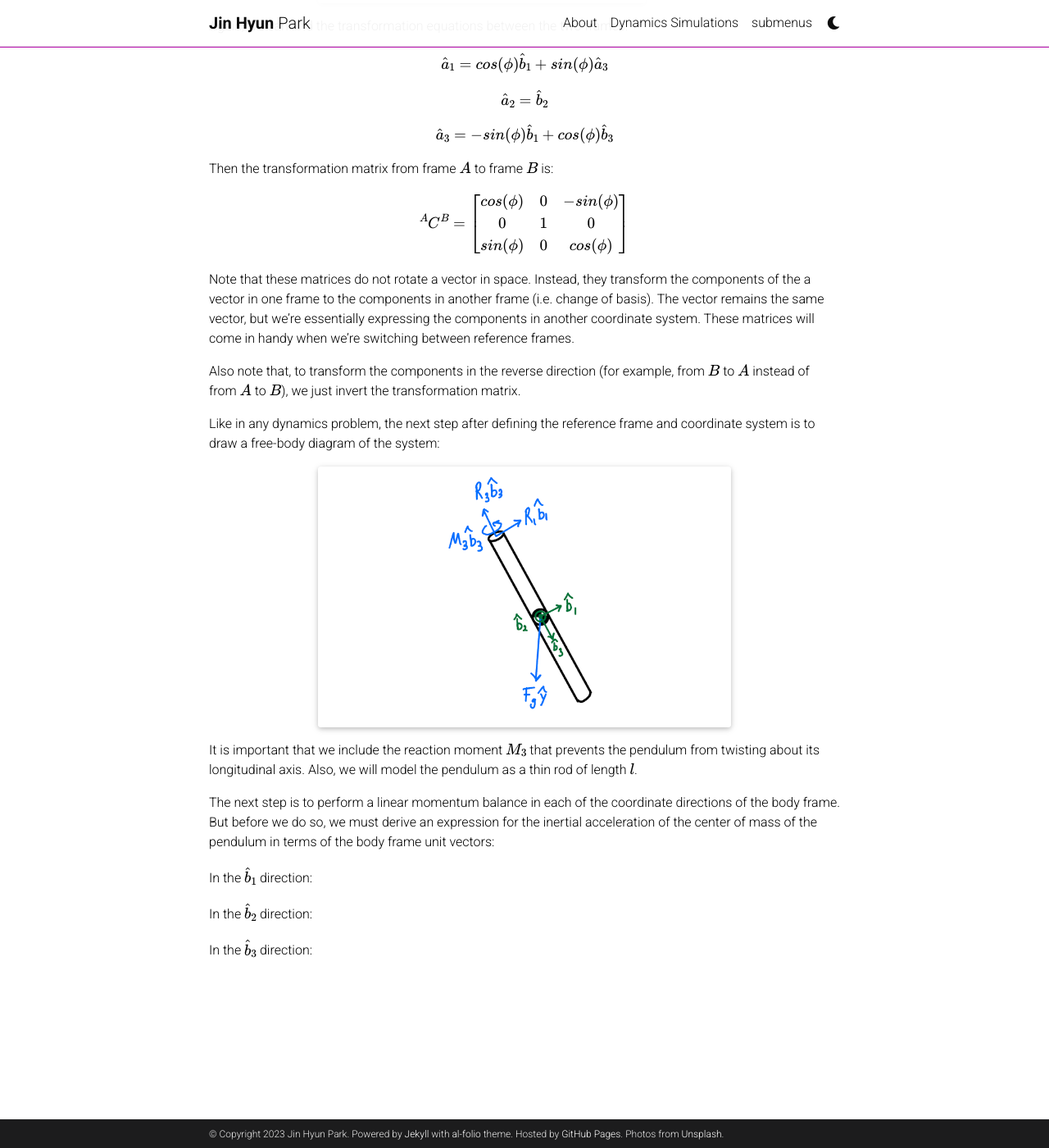
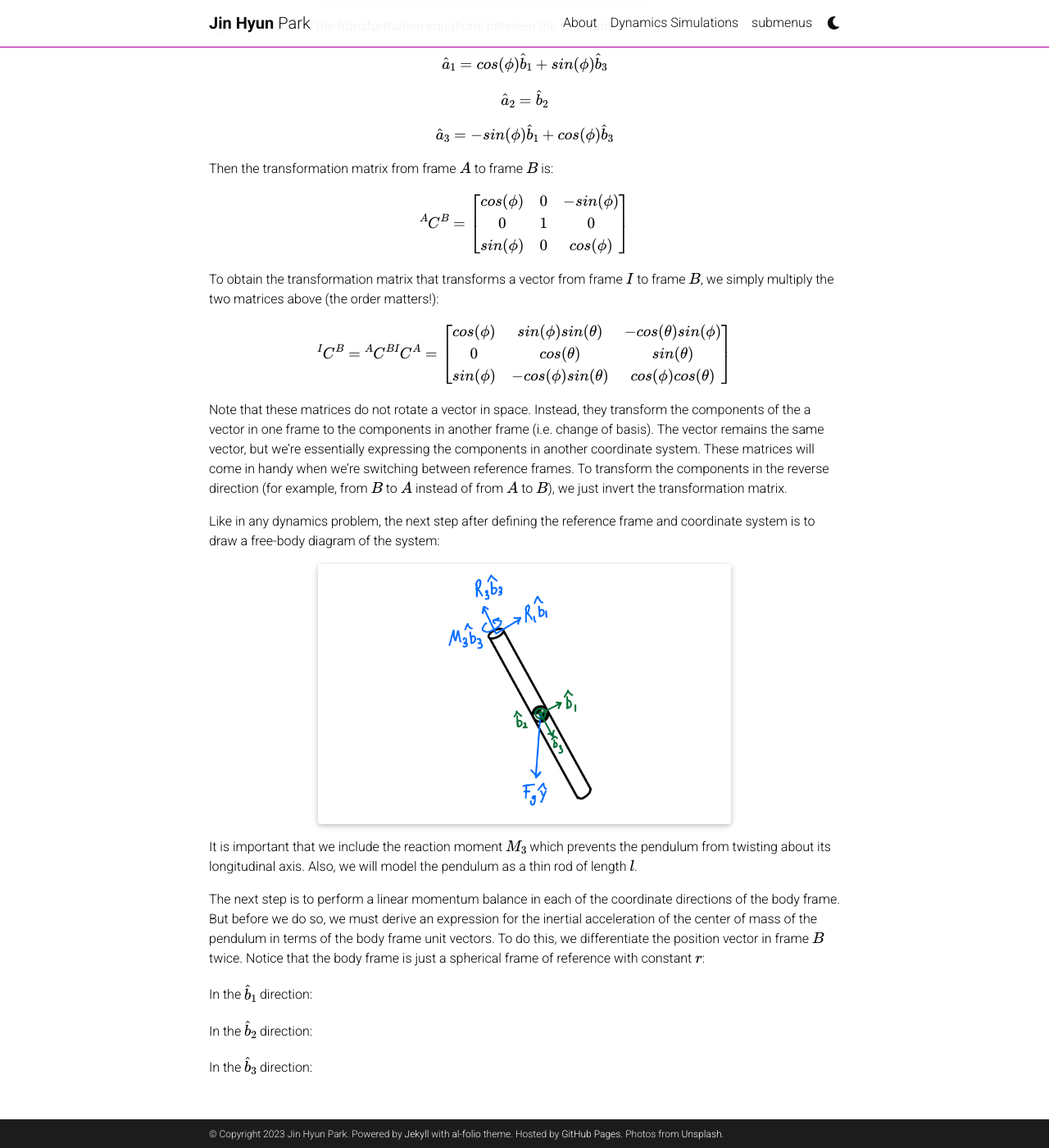
Before and after one commit to jinhyunpark2459/jinhyunpark2459.github.io, a Jekyll site: the page built from _projects/single_pendulum.md, in a window 1280 px wide and 1400 px high, scrolled down 2236 px. Shown: the whole window at 82% size. Built offline with Jekyll 4.4.1, drawn with Linux system fonts in a browser that asks for light colours; full-size pictures stand in for the smaller copies a plugin makes; comment, search, counter and statistics services are not loaded; a style sheet for code colours, icons or effects is not loaded.

Commit message:
Update single_pendulum.md

```diff
--- a/_projects/single_pendulum.md
+++ b/_projects/single_pendulum.md
@@ -22,9 +22,7 @@ In general, you need 6 coordinates to fully describe the position and orientatio
     </div>
 </div>
 
-
 First, we need to define the body frame. To define the body frame, we need to go through a series of two rotations. We start with the inertial frame $$I=(\hat{x},\hat{y},\hat{z})$$ and rotate it about $$\hat{x}$$ by an angle $$\theta$$ to obtain an intermediate frame $$A=(\hat{a}_1,\hat{a}_2,\hat{a}_3)$$.
-
 
 <div class="row justify-content-sm-center">
     <div class="col-sm-8 mt-3 mt-md-0">
@@ -69,7 +67,7 @@ For the second rotation, we rotate frame $$A$$ about $$\hat{a}_2$$ by an angle $
 Again, we can find the transformation equations between the two frames:
 
 $$
-\hat{a}_1=cos(\phi)\hat{b}_1+sin(\phi)\hat{a}_3
+\hat{a}_1=cos(\phi)\hat{b}_1+sin(\phi)\hat{b}_3
 $$
 
 $$
@@ -91,9 +89,18 @@ sin(\phi) & 0 & cos(\phi) \\
 \end{bmatrix}
 $$
 
-Note that these matrices do not rotate a vector in space. Instead, they transform the components of the a vector in one frame to the components in another frame (i.e. change of basis). The vector remains the same vector, but we're essentially expressing the components in another coordinate system. These matrices will come in handy when we're switching between reference frames.
+To obtain the transformation matrix that transforms a vector from frame $$I$$ to frame $$B$$, we simply multiply the two matrices above (the order matters!):
 
-Also note that, to transform the components in the reverse direction (for example, from $$B$$ to $$A$$ instead of from $$A$$ to $$B$$), we just invert the transformation matrix.
+$$
+{}^IC^B={}^AC^B{}^IC^A=
+\begin{bmatrix}
+cos(\phi) & sin(\phi)sin(\theta) & -cos(\theta)sin(\phi) \\
+0 & cos(\theta) & sin(\theta) \\
+sin(\phi) & -cos(\phi)sin(\theta) & cos(\phi)cos(\theta) \\
+\end{bmatrix}
+$$
+
+Note that these matrices do not rotate a vector in space. Instead, they transform the components of the a vector in one frame to the components in another frame (i.e. change of basis). The vector remains the same vector, but we're essentially expressing the components in another coordinate system. These matrices will come in handy when we're switching between reference frames. To transform the components in the reverse direction (for example, from $$B$$ to $$A$$ instead of from $$A$$ to $$B$$), we just invert the transformation matrix.
 
 Like in any dynamics problem, the next step after defining the reference frame and coordinate system is to draw a free-body diagram of the system:
 
@@ -103,9 +110,9 @@ Like in any dynamics problem, the next step after defining the reference frame a
     </div>
 </div>
 
-It is important that we include the reaction moment $$M_3$$ that prevents the pendulum from twisting about its longitudinal axis. Also, we will model the pendulum as a thin rod of length $$l$$.
+It is important that we include the reaction moment $$M_3$$ which prevents the pendulum from twisting about its longitudinal axis. Also, we will model the pendulum as a thin rod of length $$l$$.
 
-The next step is to perform a linear momentum balance in each of the coordinate directions of the body frame. But before we do so, we must derive an expression for the inertial acceleration of the center of mass of the pendulum in terms of the body frame unit vectors:
+The next step is to perform a linear momentum balance in each of the coordinate directions of the body frame. But before we do so, we must derive an expression for the inertial acceleration of the center of mass of the pendulum in terms of the body frame unit vectors. To do this, we differentiate the position vector in frame $$B$$ twice. Notice that the body frame is just a spherical frame of reference with constant $$r$$:
 
 In the $$\hat{b}_1$$ direction:
 
```
